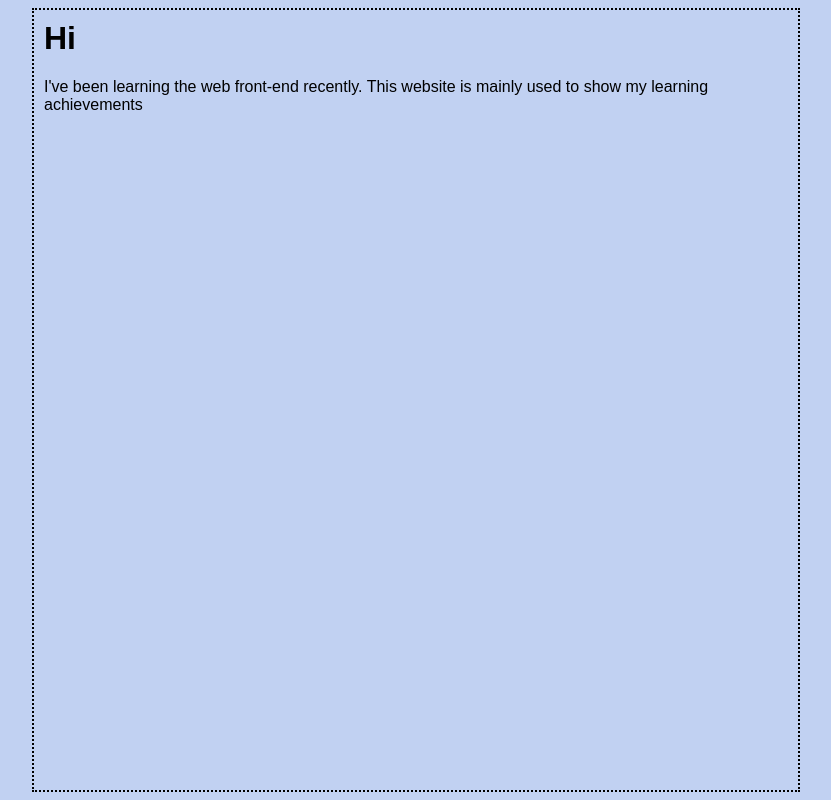
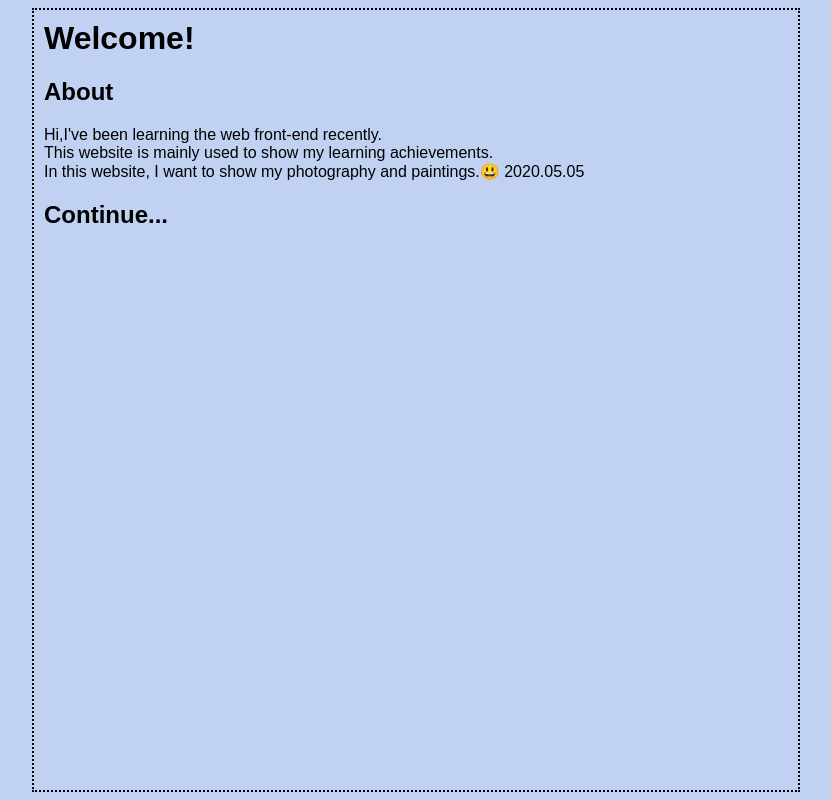
Before and after one commit to Vos-6/vos-6.github.io, a plain HTML site: page index.html in a window 1280 px wide. Shown: the whole page, without its empty margins (224-1055 px from the left). Drawn offline with Linux system fonts and the light colour scheme.

Commit message:
Add files via upload

```diff
--- a/index.html
+++ b/index.html
@@ -1,6 +1,6 @@
 <html>
   <head>
-	<title>V's Zone</title>
+	<title>V's Website</title>
 	<style type="text/css">
 			body{
 			background-color: #c1d1f2;
@@ -14,7 +14,15 @@
   </head>
 
   <body>
-  	<h1>Hi</h1>
-  	<p>I've been learning the web front-end recently. This website is mainly used to show my learning achievements</p>
+  	<h1>Welcome!</h1>
+
+  	<h2>About</h2>
+  	<p>Hi,I've been learning the web front-end recently.<br>
+  	This website is mainly used to show my learning achievements.<br>
+  	In this website, I want to show my photography and paintings.😃
+  	2020.05.05
+  	</p>
+
+  	<h2>Continue...</h2>
   </body>
 </html>
```
